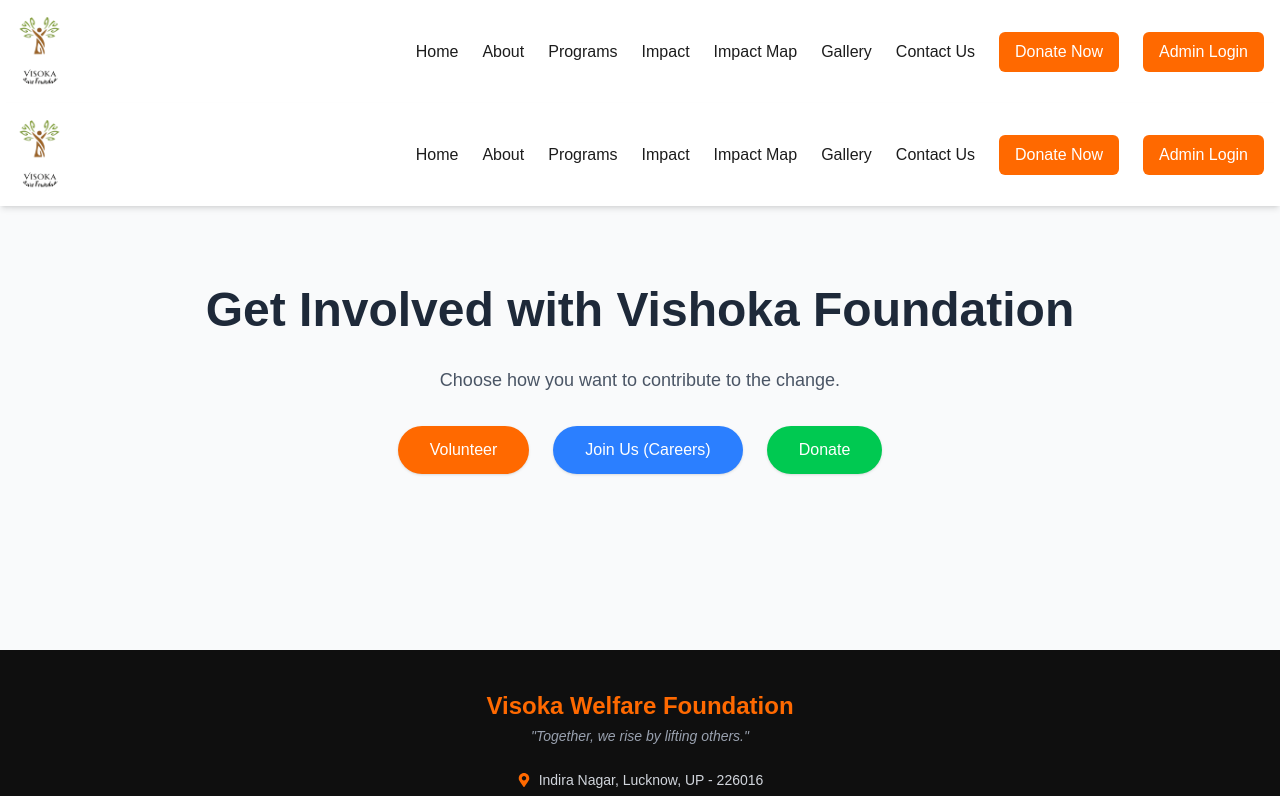
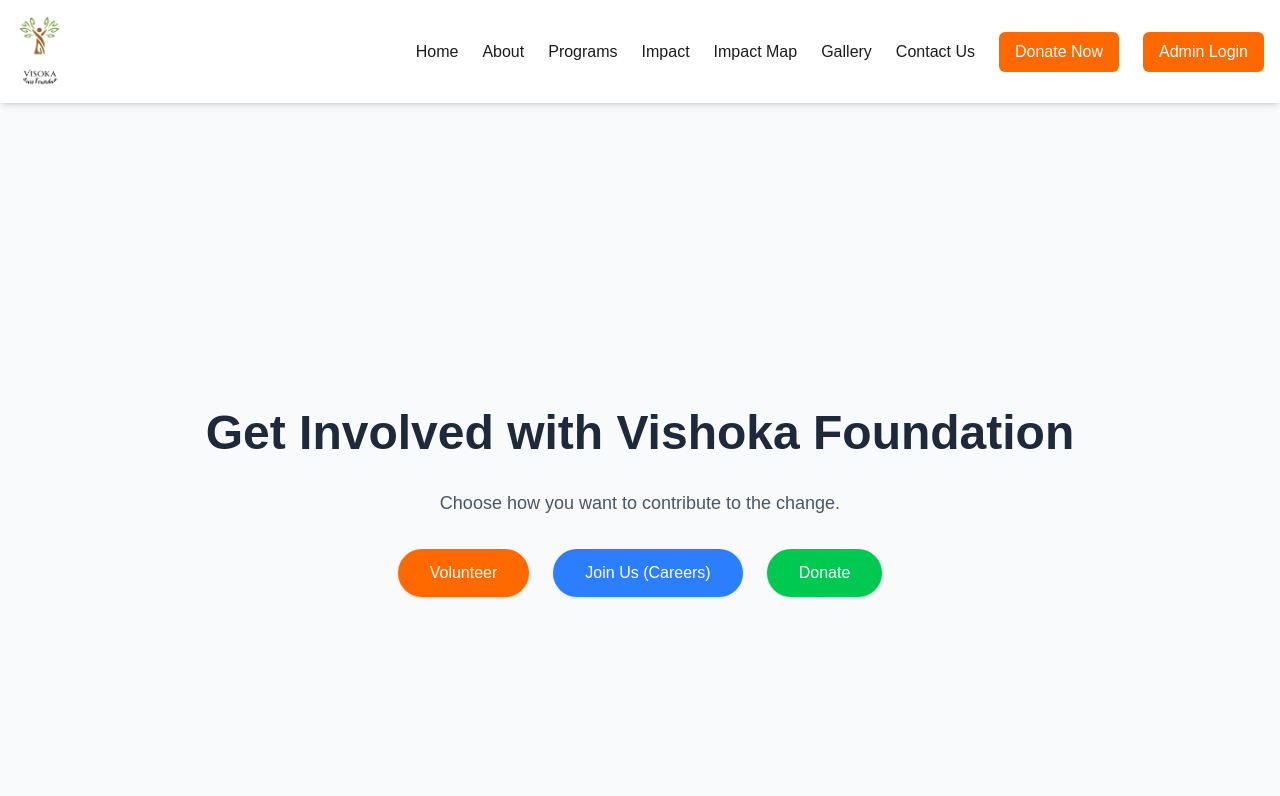
Before and after one commit to Aasish12313/ngo, a Next.js app in the folder frontend/: page /get-involved in a window 1280 px wide. Shown: the top 796 px of the page. Built offline with nearby package versions, Linux system fonts and the light colour scheme.

Commit message:
Remove Navbar and Footer components from Donation and get involved

```diff
--- a/frontend/src/app/(main)/donate/page.jsx
+++ b/frontend/src/app/(main)/donate/page.jsx
@@ -5,8 +5,8 @@
 import { motion } from "framer-motion";
 import Script from "next/script";
 import { useEffect, useState } from "react";
-import Footer from "../../../components/Footer";
-import Navbar from "../../../components/Navbar";
+// import Footer from "../../../components/Footer";
+// import Navbar from "../../../components/Navbar";
 
 const reviews = [
   {
@@ -71,7 +71,7 @@
   return (
     <div className="min-h-screen bg-white text-gray-800 relative overflow-hidden">
       <Script src="https://checkout.razorpay.com/v1/checkout.js" />
-      <Navbar />
+      {/* <Navbar /> */}
 
       {/* Background Video */}
       <video
@@ -232,7 +232,7 @@
         </div>
       </div>
 
-      <Footer />
+      {/* <Footer /> */}
     </div>
   );
 };
--- a/frontend/src/app/(main)/get-involved/page.jsx
+++ b/frontend/src/app/(main)/get-involved/page.jsx
@@ -1,8 +1,8 @@
 'use client';
 import { useRouter } from 'next/navigation';
 import { useState } from 'react';
-import Footer from '../../../components/Footer';
-import Navbar from '../../../components/Navbar';
+// import Footer from '../../../components/Footer';
+// import Navbar from '../../../components/Navbar';
 import VolunteerModal from '../../../components/VolunteerFormModal'; // ✅ Importing correctly
 
 const GetInvolvedPage = () => {
@@ -11,7 +11,7 @@
 
   return (
     <div className="min-h-screen flex flex-col bg-gray-50">
-      <Navbar />
+      {/* <Navbar /> */}
 
       <div className="flex flex-col items-center justify-center flex-1 text-center px-4 py-20 space-y-8">
         <h1 className="text-4xl md:text-5xl font-bold text-gray-800">Get Involved with Vishoka Foundation</h1>
@@ -47,7 +47,7 @@
       {/* ✅ Use the imported component name */}
       <VolunteerModal isOpen={showModal} onClose={() => setShowModal(false)} />
 
-      <Footer />
+      {/* <Footer /> */}
     </div>
   );
 };
```
